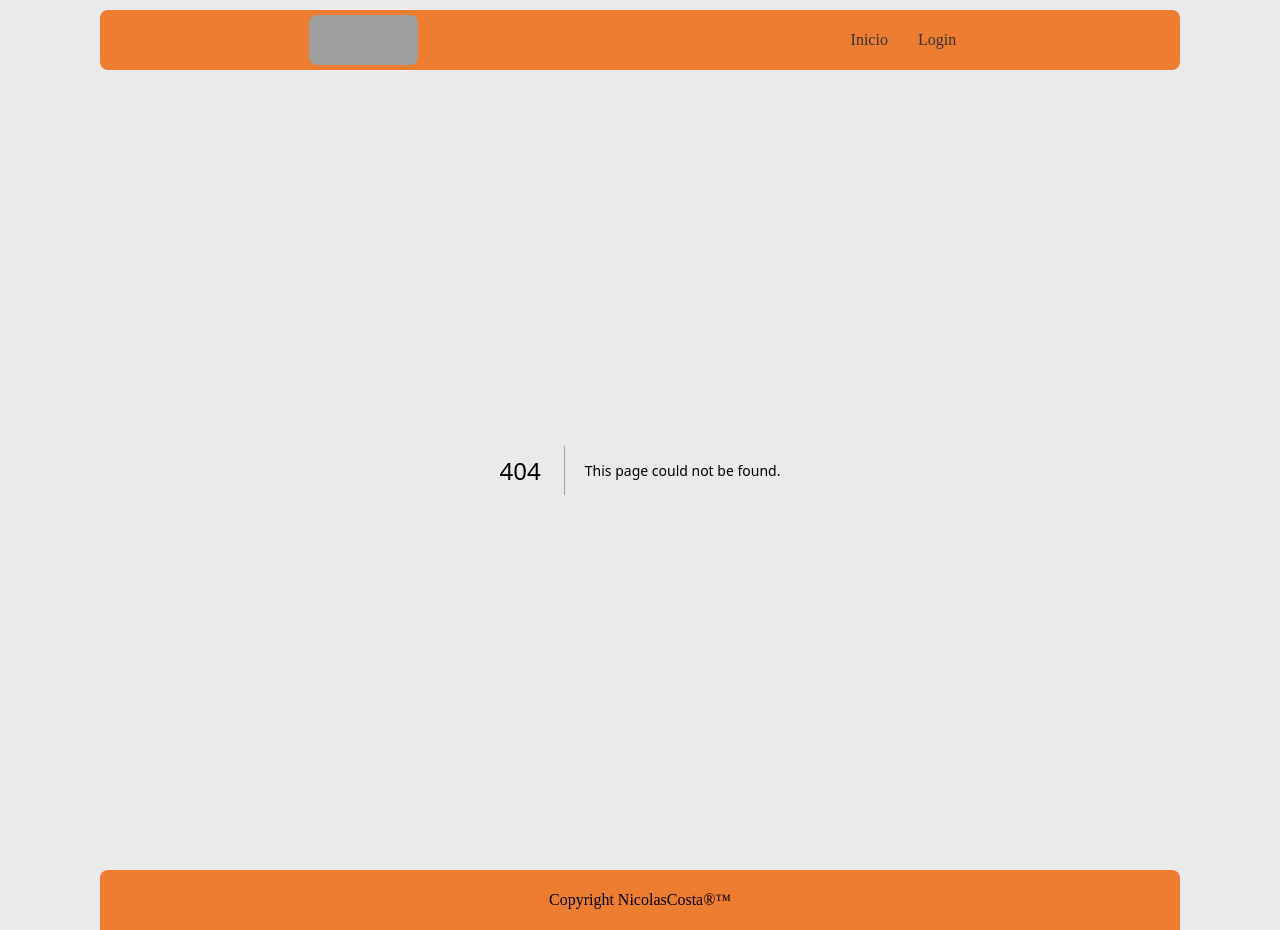
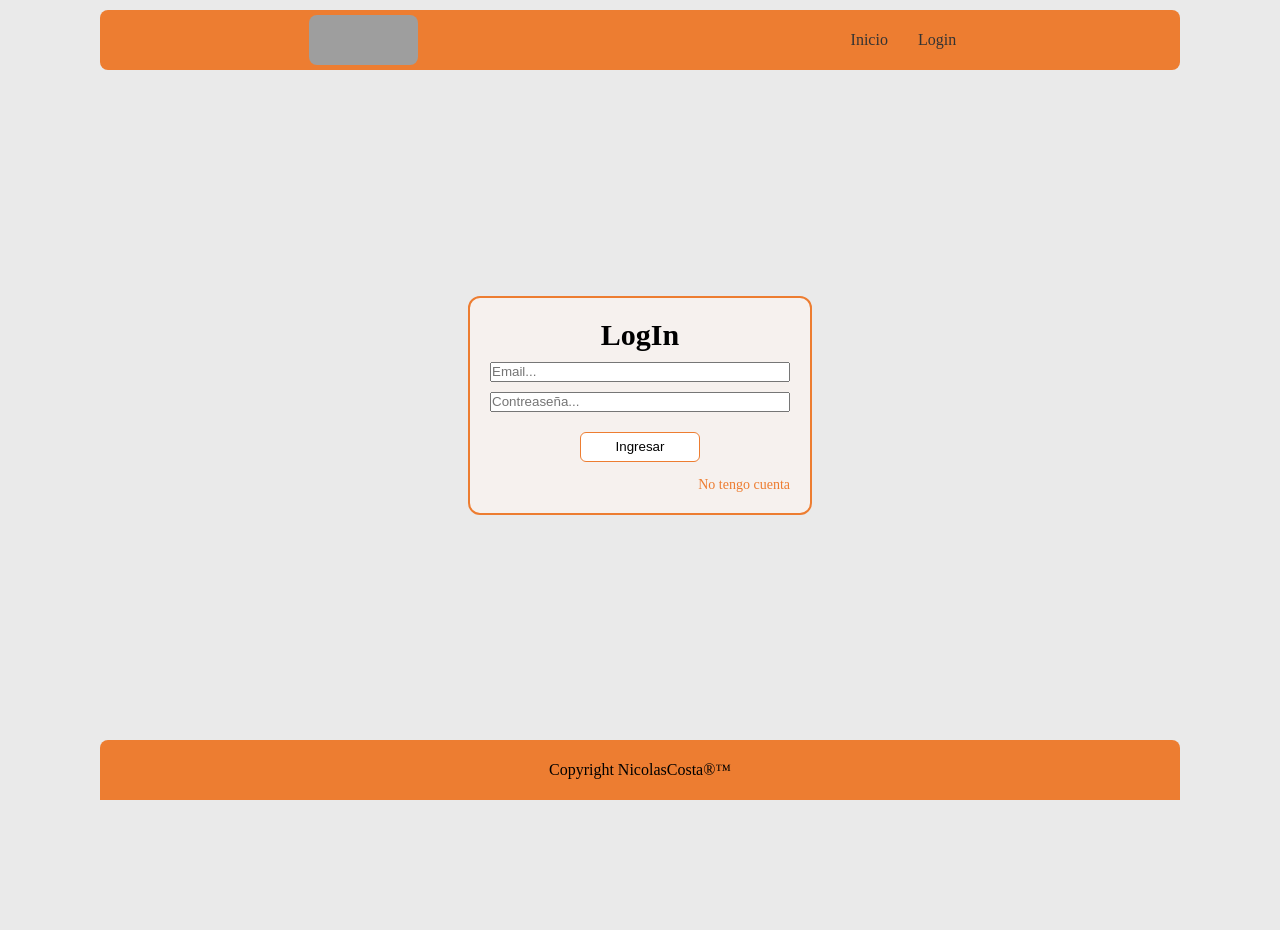
Before and after one commit to Ncosta09/bestSeller, a Next.js app: page /deslogueado in a window 1280 px wide. Before the commit this address had no page. After the commit the page ends 800 px from the top, so only its background shows below. Built offline with nearby package versions, Linux system fonts and the light colour scheme; grey boxes are pictures that could not be loaded.

Commit message:
login o crear cuenta

```diff
--- a/app/components/Header.jsx
+++ b/app/components/Header.jsx
@@ -19,7 +19,7 @@ function Header() {
                     <div className={estilosHeader.fullNav}>
                         <nav className={estilosHeader.navLink}>
                             <Link href="/" className={estilosHeader.link}>Inicio</Link>
-                            <Link href="/" className={estilosHeader.link}>Login</Link>
+                            <Link href="/deslogueado" className={estilosHeader.link}>Login</Link>
                             {/* <Link href="/" className={estilosHeader.link}>Mis compras</Link> */}
                         </nav>
                     </div>
--- /dev/null
+++ b/app/deslogueado/page.js
@@ -0,0 +1,88 @@
+"use client";
+import { useState } from "react";
+import estiloDeslogueado from "../static/styles/deslogueado.module.css"
+
+function Deslogueado() {
+
+    const [crear, setCrear] = useState(false);
+    const [nombreUsuario, setNombreUsuario] = useState("");
+    const [email, setEmail] = useState("");
+    const [password, setPassword] = useState("");
+
+    const handleLogin = () => {
+        usuarioLogin(email, password);
+    };
+
+    const handleCrear = () => {
+        crearUsuario(email, password, nombreUsuario);
+    };
+
+    const handleNoTengo = () => {
+        setCrear(true);
+    }
+
+    const handleTengo = () => {
+        setCrear(false);
+    }
+
+    const handleTexto = (e) => {
+        if (e.target.name == "email") {
+            setEmail(e.target.value);
+        } else if (e.target.name == "password"){
+            setPassword(e.target.value);
+        } else if (e.target.name == "username"){
+            setNombreUsuario(e.target.value);
+        }
+    }
+
+    return (
+        <>
+            <div className={estiloDeslogueado.allLogContent}>
+                <div className={estiloDeslogueado.logContent}>
+
+                    <div className={estiloDeslogueado.content}>
+
+                        <div className={estiloDeslogueado.logTitle}>
+                            {!crear ? (
+                                <>
+                                    <h2>LogIn</h2>
+
+                                    <div className={estiloDeslogueado.logInput}>
+                                        <input type="text" onChange={handleTexto} name="email" placeholder="Email..." />
+                                        <input type="password" onChange={handleTexto} name="password" placeholder="Contreaseña..." />
+                                    </div>
+                                </>
+                            ) :
+                                <>
+                                    <h2>Crear cuenta</h2>
+
+                                    <div className={estiloDeslogueado.logInput}>
+                                        <input type="text" onChange={handleTexto} name="username" placeholder="Nombre de usuario..." />
+                                        <input type="text" onChange={handleTexto} name="email" placeholder="Email..." />
+                                        <input type="password" onChange={handleTexto} name="password" placeholder="Contreaseña..." />
+                                    </div>
+                                </>
+                            }
+                        </div>
+
+
+
+                        {!crear ? (
+                            <div className={estiloDeslogueado.logButton}>
+                                <button onClick={handleLogin}>Ingresar</button>
+                                <p className={estiloDeslogueado.logNoCount} onClick={handleNoTengo}>No tengo cuenta</p>
+                            </div>
+                        ) :
+                            <div className={estiloDeslogueado.logButton}>
+                                <button onClick={handleCrear}>Crear cuenta</button>
+                                <p className={estiloDeslogueado.logNoCount} onClick={handleTengo}>Ya tengo cuenta</p>
+                            </div>
+                        }
+                    </div>
+                </div>
+            </div>
+        </>
+    );
+}
+
+export default Deslogueado;
--- /dev/null
+++ b/app/static/styles/deslogueado.module.css
@@ -0,0 +1,79 @@
+.allLogContent {
+    height: calc(100vh - 130px);
+    width: 100%;
+}
+
+.logContent {
+    height: 100%;
+    display: flex;
+    flex-direction: column;
+    justify-content: center;
+    align-items: center;
+}
+
+.content {
+    border: 2px solid #ED7D31;
+    border-radius: 12px;
+    padding: 20px;
+    background-color: #F6F1EE;
+}
+
+.logTitle {
+    width: 100%;
+    text-align: center;
+    font-size: 20px;
+}
+
+.logTitle h2 {
+    margin: 0px 0px 10px;
+    padding: 0px;
+}
+
+.logInput {
+    width: 100%;
+    display: flex;
+    flex-direction: column;
+    justify-content: center;
+}
+
+.logInput input {
+    width: 300px;
+    height: 20px;
+    margin: 0px 0px 10px;
+    outline: none;
+}
+
+.logButton {
+    width: 100%;
+    display: flex;
+    flex-direction: column;
+    justify-content: center;
+    align-items: center;
+}
+
+.logButton button {
+    margin-top: 10px;
+    width: 120px;
+    height: 30px;
+    background-color: white;
+    border: 1.5px solid #ED7D31;
+    border-radius: 6px;
+    cursor: pointer;
+}
+
+.logButton button:active {
+    box-shadow: 0 0 8px rgba(108, 95, 91, 0.3);
+}
+
+.logNoCount {
+    width: 100%;
+    display: flex;
+    flex-direction: row;
+    justify-content: flex-end;
+    align-items: center;
+    margin: 15px 0px 0px;
+    padding: 0px;
+    font-size: 14px;
+    color: #ED7D31;
+    cursor: pointer;
+}
```
